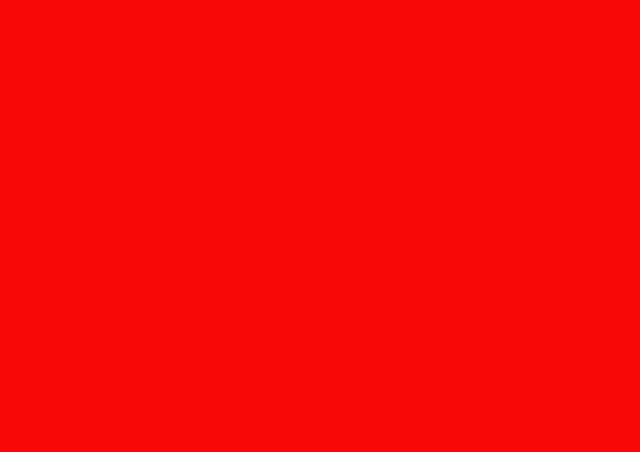
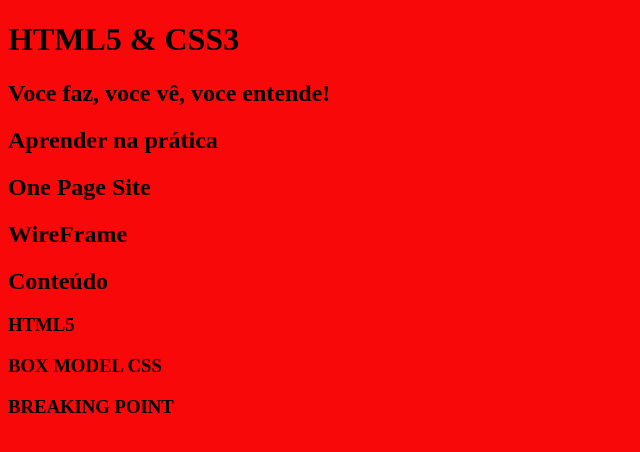
Before and after one commit to DoUtOrE/html5css3, a plain HTML site: page index.html in a window 1280 px wide. Shown: the whole page, without its empty margins (0-640 px from the left). Drawn offline with Linux system fonts and the light colour scheme.

Commit message:
adicionado semantica e heading tags

```diff
--- a/index.html
+++ b/index.html
@@ -10,6 +10,43 @@
     <link rel="stylesheet" href="style.css"> <!-- link da folha de estilos -->
 </head>
 <body>
+    <!-- Cabeçalho -->
+    <header>
 
+    </header>
+
+    <!-- Destaque -->
+    <main>
+        <h1>HTML5 & CSS3</h1>
+        <h2>Voce faz, voce vê, voce entende!</h2>
+    </main>
+
+    <!-- Sobre -->
+    <section>
+        <h2>Aprender na prática</h2>
+    </section>
+
+    <!-- One page -->
+    <section>
+        <h2>One Page Site</h2>
+    </section>
+
+    <!-- Wireframe -->
+    <section>
+        <h2>WireFrame</h2>
+    </section>
+
+    <!-- Conteúdo -->
+    <section>
+        <h2>Conteúdo</h2>
+        <h3>HTML5</h3>
+        <h3>BOX MODEL CSS</h3>
+        <h3>BREAKING POINT</h3>
+    </section>
+
+    <!-- Rodapé -->
+    <footer>
+
+    </footer>
 </body>
 </html>
```
